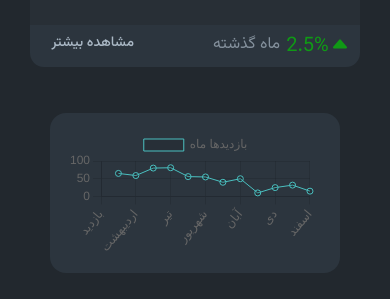
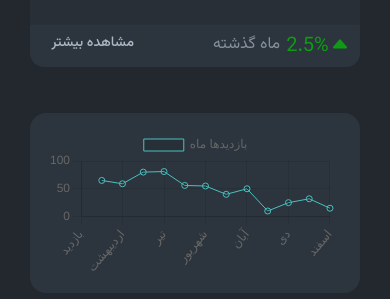
Before and after one commit to ataasadpour/adminpanel, a plain HTML site: page index.html in a window 390 px wide. Shown: the part 705-1004 px from the top of the page. Drawn offline with nearby package versions, Linux system fonts and the light colour scheme.

Commit message:
Update style.css

```diff
--- a/assets/css/style.css
+++ b/assets/css/style.css
@@ -341,6 +341,13 @@ h6 {
     .Profile-header {
         margin-left: 6%;
     }
+    .chart-1 {
+        width: 90%;
+        margin: -10px auto;
+        background-color: var(--color-accent-2);
+        border-radius: 16px;
+        padding: 1rem;
+    }
 
     .search-header{
         display: none;
```
